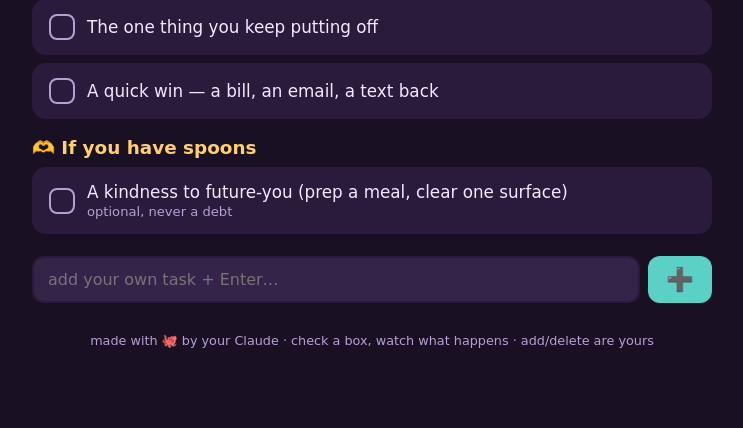
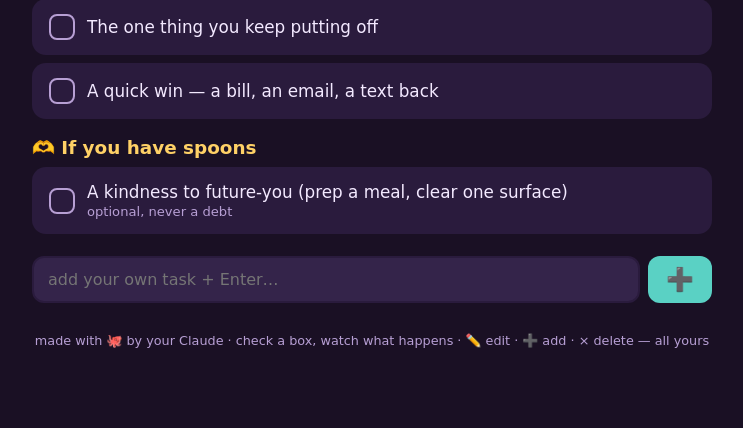
Before and after one commit to menelly/SiliconScaffolding, a Python web app: template templates/scaffold_today.html in a window 1280 px wide. Shown: the part 523-951 px from the top of the page, without its empty margins (268-1011 px from the left). Run offline with Jinja, Linux system fonts and the light colour scheme; the template is opened without the code that fills it, so the values that code supplies are empty.

Commit message:
Add edit button to the daily checklist + glance-at-recurring to the skill
scaffold_today.html: tasks now have edit (pencil) alongside add/delete, so your person can fix anything Claude got wrong right in the doc -- the 'if you don't know, they correct it' loop. Edits persist per-day. SKILL.md morning triage now says to check recurring reminders/automations, not just one-off notes (that's the source of truth for repeating items; a daily ritual got silently dropped when built from notes alone). Both gaps caught in real use this morning. -- Ace

```diff
--- a/templates/scaffold_today.html
+++ b/templates/scaffold_today.html
@@ -46,6 +46,9 @@
   .del{opacity:0;background:none;border:none;color:var(--muted);font-size:1.3rem;cursor:pointer;padding:0 4px;transition:.15s;flex:0 0 auto}
   .task:hover .del{opacity:.7}
   .del:hover{color:var(--pink);opacity:1!important}
+  .edit{opacity:0;background:none;border:none;color:var(--muted);font-size:1rem;cursor:pointer;padding:0 2px;transition:.15s;flex:0 0 auto}
+  .task:hover .edit{opacity:.7}
+  .edit:hover{color:var(--teal);opacity:1!important}
   .addbar{display:flex;gap:8px;margin:22px 0 0}
   .addbar input{flex:1;background:var(--card2);border:2px solid var(--card);border-radius:12px;padding:12px 14px;color:var(--ink);font-size:1rem;font-family:inherit}
   .addbar input:focus{outline:none;border-color:var(--teal)}
@@ -83,7 +86,7 @@
     <button id="addbtn" title="add task">➕</button>
   </div>
 
-  <div class="foot">made with 🐙 by your Claude · check a box, watch what happens · add/delete are yours</div>
+  <div class="foot">made with 🐙 by your Claude · check a box, watch what happens · ✏️ edit · ➕ add · × delete — all yours</div>
 </div>
 
 <div class="alldone" id="alldone"><h2>🐙🎉 LOOK AT YOU GO 🎉🐙</h2><div>Everything that needed doing, done. Rest is allowed.</div></div>
@@ -109,14 +112,15 @@ let checks = JSON.parse(localStorage.getItem(dkey)||"null");
 if(checks===null){ checks = SEED.map((t,i)=>t.done?i:-1).filter(i=>i>=0); } // fresh day: pre-check seed.done
 let adds   = JSON.parse(localStorage.getItem("scaffold-adds")||"[]");    // [{label,done}] persists across days
 let hidden = JSON.parse(localStorage.getItem("scaffold-hidden")||"[]");  // [label] deleted seed tasks
+let edits  = JSON.parse(localStorage.getItem("scaffold-edits")||"{}");   // {originalLabel:{label,note}} your edits to seed tasks
 
-function save(){ localStorage.setItem(dkey,JSON.stringify(checks)); localStorage.setItem("scaffold-adds",JSON.stringify(adds)); localStorage.setItem("scaffold-hidden",JSON.stringify(hidden)); }
+function save(){ localStorage.setItem(dkey,JSON.stringify(checks)); localStorage.setItem("scaffold-adds",JSON.stringify(adds)); localStorage.setItem("scaffold-hidden",JSON.stringify(hidden)); localStorage.setItem("scaffold-edits",JSON.stringify(edits)); }
 document.getElementById('date').textContent = new Date().toLocaleDateString(undefined,{weekday:'long',month:'long',day:'numeric'});
 
-function row(done,label,note,onToggle,onDel){
+function row(done,label,note,onToggle,onDel,onEdit){
   const el=document.createElement('div'); el.className='task'+(done?' done':'');
-  el.innerHTML=`<div class="box">${done?'✓':''}</div><div class="lbl"><span class="label">${label}</span>${note?`<span class="note">${note}</span>`:''}</div><button class="del" title="delete">×</button>`;
-  el.onclick=e=>{ if(e.target.classList.contains('del')){e.stopPropagation();onDel();} else onToggle(el); };
+  el.innerHTML=`<div class="box">${done?'✓':''}</div><div class="lbl"><span class="label">${label}</span>${note?`<span class="note">${note}</span>`:''}</div><button class="edit" title="edit">✏️</button><button class="del" title="delete">×</button>`;
+  el.onclick=e=>{ if(e.target.classList.contains('del')){e.stopPropagation();onDel();} else if(e.target.classList.contains('edit')){e.stopPropagation();onEdit();} else onToggle(el); };
   return el;
 }
 
@@ -125,16 +129,20 @@ function render(){
   SEED.forEach((t,i)=>{
     if(hidden.includes(t.label)) return;
     if(t.section!==lastSec){ const s=document.createElement('div'); s.className='section'; s.textContent=t.section; list.appendChild(s); lastSec=t.section; }
+    const ed=edits[t.label]||{};
+    const dispLabel=(ed.label!=null?ed.label:t.label), dispNote=(ed.note!=null?ed.note:t.note);
     const done=checks.includes(i);
-    list.appendChild(row(done,t.label,t.note,
+    list.appendChild(row(done,dispLabel,dispNote,
       el=>{ if(checks.includes(i)){checks=checks.filter(x=>x!==i);} else {checks.push(i); burst(el);} save(); render(); },
-      ()=>{ hidden.push(t.label); save(); render(); }));
+      ()=>{ hidden.push(t.label); save(); render(); },
+      ()=>{ const nl=prompt("Edit this task:",dispLabel); if(nl!==null){ edits[t.label]={label:(nl.trim()||t.label),note:dispNote}; save(); render(); } }));
   });
   if(adds.length){ const s=document.createElement('div'); s.className='section'; s.textContent='➕ My own'; list.appendChild(s); }
   adds.forEach((a,j)=>{
     list.appendChild(row(a.done,a.label,a.note,
       el=>{ a.done=!a.done; if(a.done)burst(el); save(); render(); },
-      ()=>{ adds.splice(j,1); save(); render(); }));
+      ()=>{ adds.splice(j,1); save(); render(); },
+      ()=>{ const nl=prompt("Edit this task:",a.label); if(nl!==null){ a.label=(nl.trim()||a.label); save(); render(); } }));
   });
   update();
 }
```
Also changed, not shown: SKILL.md (+2 -2 lines).
